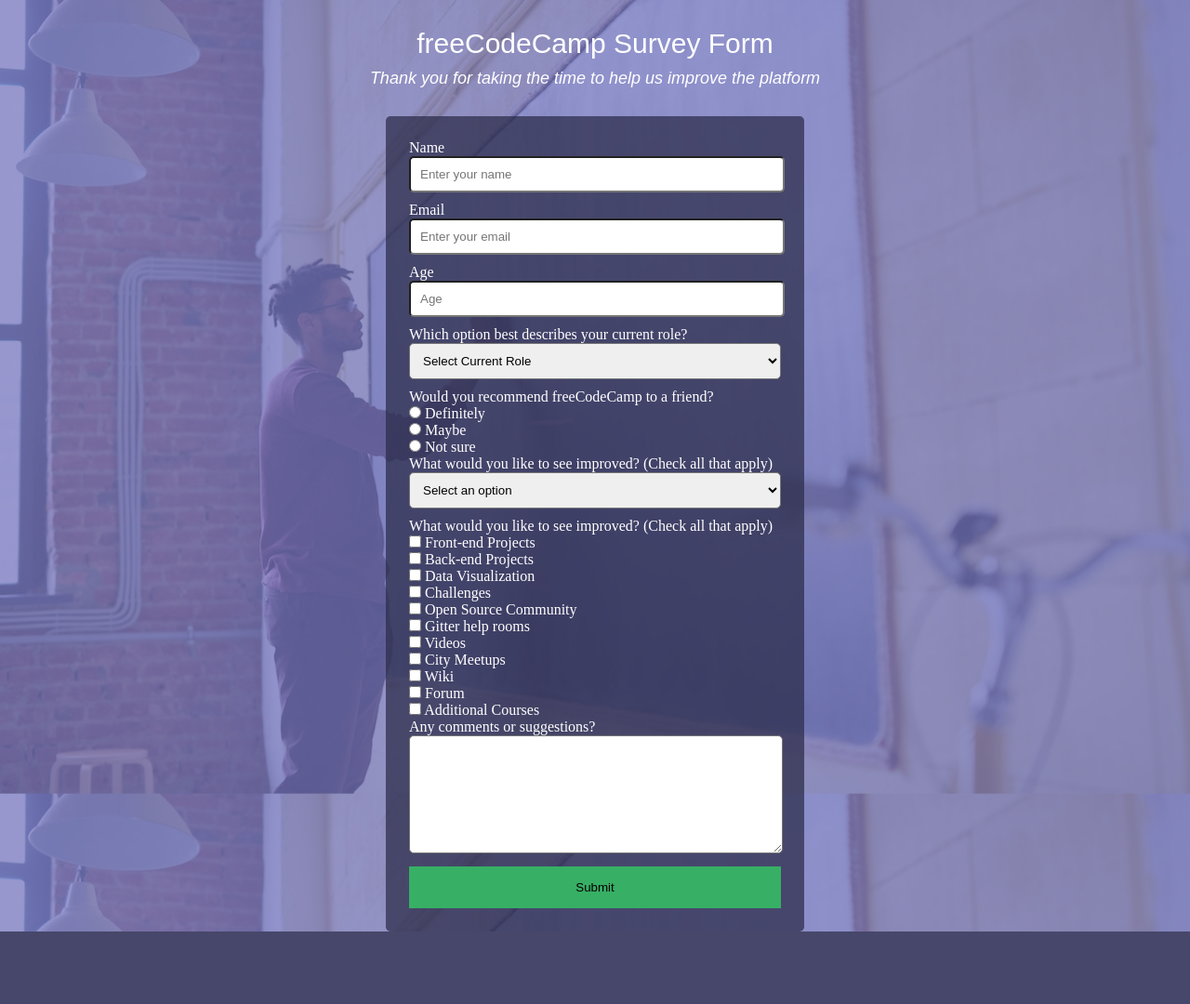
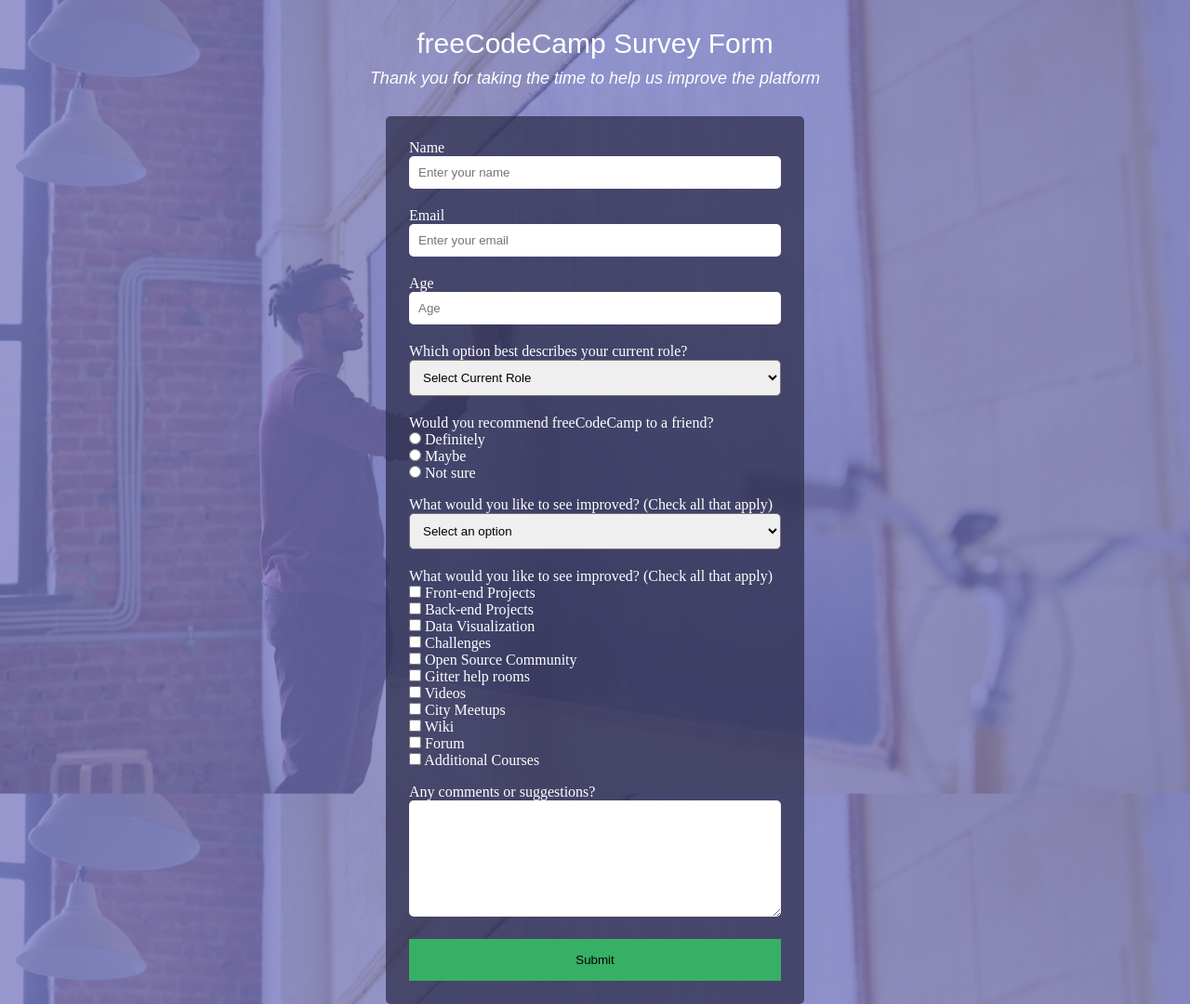
Before and after one commit to Felipeoliveeira/html-css, a PHP site: page /index03.html in a window 1280 px wide. Shown: the whole page at 93% size. Before the commit the page ends 1002 px from the top, so only its background shows below. Run offline with PHP 8.4, Linux system fonts and the light colour scheme.

Commit message:
Aplicando margem as div

```diff
--- a/formulários/estilo/style03.css
+++ b/formulários/estilo/style03.css
@@ -49,18 +49,23 @@
     color: white;
 }
 
+.space{
+    margin-bottom: 20px;
+}
+
 div.dados > input,textarea{
     width: 95%;
     background-color: white;
     border-radius: 5px;
+    border: 0px;
     padding: 10px;
-    margin-bottom: 10px;
+    margin-bottom: 20px;
 }
 div.dados > select{
     width: 100%;
     border-radius: 5px;
     padding: 10px;
-    margin-bottom: 10px;
+    margin-bottom: 20px;
 }
 form > input[type=submit]{
     width: 100%;
--- a/formulários/index03.html
+++ b/formulários/index03.html
@@ -43,7 +43,7 @@
                     <p>Would you recommend freeCodeCamp to a friend?</p>
                     <input type="radio" name="select" id="selec"> <label for="selec">Definitely</label><br>
                     <input type="radio" name="select" id="elect"> <label for="elect">Maybe</label><br>
-                    <input type="radio" name="select" id="seect"> <label for="seect">Not sure</label>
+                    <input type="radio" name="select" id="seect" class="space"> <label for="seect">Not sure</label>
                 </div>
                 <div class="dados">
                     <label for="fav">What would you like to see improved? (Check all that apply)</label>
@@ -79,11 +79,11 @@
                     ">Wiki</label><br>
                     <input type="checkbox" name="chos" id="forum"> <label for="forum
                     ">Forum</label><br>
-                    <input type="checkbox" name="chos" id="chose"> <label for="chose
+                    <input type="checkbox" name="chos" id="chose" class="space"> <label for="chose
                     ">Additional Courses</label>
                 </div>
                 <div class="dados">
-                    <label for="text">Any comments or suggestions?</label>
+                    <label for="text" class="space">Any comments or suggestions?</label>
                     <textarea name="area" id="text" cols="30" rows="7"></textarea>
                 </div>
                 <input type="submit" value="Submit">
```
